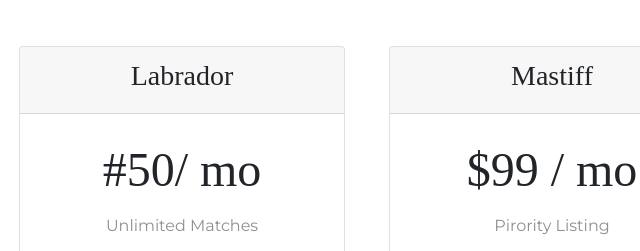
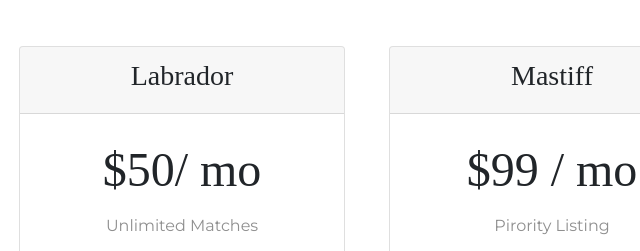
Before and after one commit to cieos2022/bootstrapproject, a plain HTML site: page index.html in a window 1280 px wide. Shown: the part 1922-2173 px from the top of the page, 458-1098 px from the left. Drawn offline with nearby package versions, Linux system fonts and the light colour scheme.

Commit message:
Update index.html

```diff
--- a/index.html
+++ b/index.html
@@ -176,7 +176,7 @@
             <h3>Labrador</h3>
           </div>
           <div class="card-body">
-            <h2 class="price-text">#50/ mo</h2>
+            <h2 class="price-text">$50/ mo</h2>
             <p>Unlimited Matches</p>
             <p>Unlimited Messages</p>
             <p>Unlimited App Usage</p>
```
